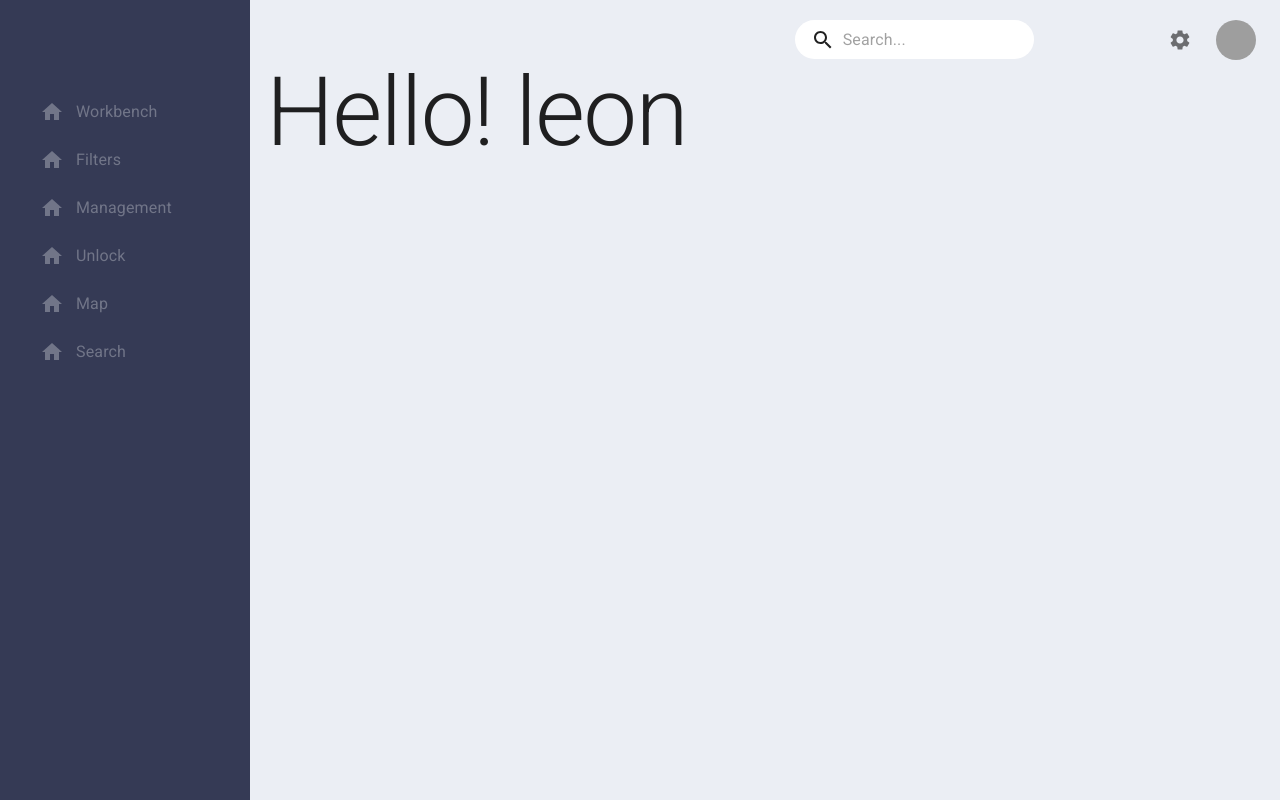
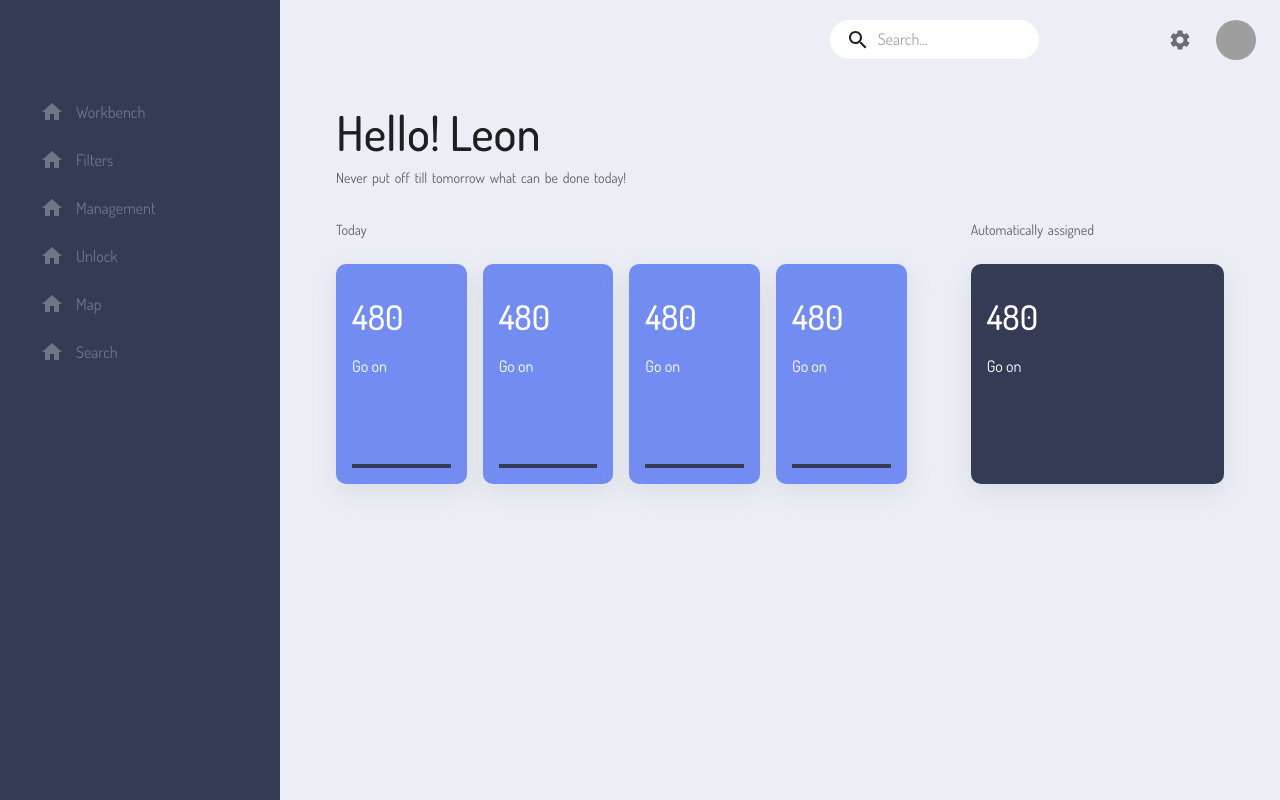
Before and after one commit to theubaidahmed/simple_dashboard, a React (Create React App) app: page / in a window 1280 px wide. Built offline with nearby package versions, Linux system fonts and the light colour scheme; grey boxes are pictures that could not be loaded.

Commit message:
stats card component made

```diff
--- a/public/index.html
+++ b/public/index.html
@@ -7,9 +7,15 @@
         <meta name="theme-color" content="#000000" />
         <meta name="description" content="Web site created using create-react-app" />
         <link rel="apple-touch-icon" href="%PUBLIC_URL%/logo192.png" />
-        <link
+        <!-- <link
             rel="stylesheet"
             href="https://fonts.googleapis.com/css?family=Roboto:300,400,500,700&display=swap"
+        /> -->
+        <link rel="preconnect" href="https://fonts.googleapis.com" />
+        <link rel="preconnect" href="https://fonts.gstatic.com" crossorigin />
+        <link
+            href="https://fonts.googleapis.com/css2?family=Dosis:wght@300;400;500;600;700&display=swap"
+            rel="stylesheet"
         />
 
         <title>React App</title>
--- a/src/components/Header.jsx
+++ b/src/components/Header.jsx
@@ -3,11 +3,9 @@ import {
     Box,
     IconButton,
     Toolbar,
-    Typography,
     Drawer,
     List,
     ListItem,
-    ListItemButton,
     ListItemIcon,
     ListItemText,
     Grid,
@@ -19,7 +17,7 @@ import React, { useState } from 'react';
 import sidebarLinks from '../services/sidebarLinks';
 import Search from './Search';
 
-const drawerWidth = 250;
+const drawerWidth = 280;
 
 const drawer = (
     <Box bgcolor='primary.main' display='flex' flexDirection='column' height='100%' pt={10}>
@@ -131,7 +129,7 @@ const Header = props => {
                 component='main'
                 sx={{
                     flexGrow: 1,
-                    p: 2,
+                    p: 4,
                     width: { md: `calc(100% - ${drawerWidth}px)` },
                     minHeight: 'calc(100vh - 40px)',
                     mt: 5,
--- /dev/null
+++ b/src/components/StatsCard.jsx
@@ -0,0 +1,35 @@
+import { Box, Card, LinearProgress, Typography } from '@mui/material';
+import React from 'react';
+
+const StatsCard = props => {
+    const { color, stats, caption } = props;
+    return (
+        <Card variant='stats' color={color} elevation={0}>
+            <Box>
+                <Typography variant='h4' fontWeight={500} my={2}>
+                    {stats}
+                </Typography>
+                <Typography variant='body1'>{caption}</Typography>
+            </Box>
+
+            <Box>
+                <LinearProgress variant='determinate' />
+            </Box>
+        </Card>
+    );
+};
+
+export default StatsCard;
+
+// function LinearProgressWithLabel(props) {
+//     return (
+//         <Box sx={{ display: 'flex', alignItems: 'center' }}>
+//             <Box sx={{ width: '100%', mr: 1 }}></Box>
+//             <Box sx={{ minWidth: 35 }}>
+//                 <Typography variant='body2' color='text.secondary'>{`${Math.round(
+//                     props.value
+//                 )}%`}</Typography>
+//             </Box>
+//         </Box>
+//     );
+// }
--- a/src/pages/Dashboard.jsx
+++ b/src/pages/Dashboard.jsx
@@ -1,8 +1,50 @@
-import { Typography } from '@mui/material';
+import { Box, Container, Grid, Typography } from '@mui/material';
 import React from 'react';
+import StatsCard from '../components/StatsCard';
 
 const Dashboard = () => {
-    return <Typography variant='h1'>Hello! leon</Typography>;
+    return (
+        <Container maxWidth='false'>
+            <Box my={4}>
+                <Typography variant='h3' fontWeight={500} mb={1}>
+                    Hello! Leon
+                </Typography>
+                <Typography variant='body2' color='text.secondary' sx={{ wordSpacing: '2px' }}>
+                    Never put off till tomorrow what can be done today!{' '}
+                </Typography>
+            </Box>
+            <Grid container spacing={8}>
+                <Grid item xs={12} lg={8}>
+                    <Typography
+                        variant='body2'
+                        color='text.secondary'
+                        mb={3}
+                        sx={{ wordSpacing: '2px' }}>
+                        Today
+                    </Typography>
+                    <Grid container spacing={2}>
+                        {Array(4)
+                            .fill(0)
+                            .map(item => (
+                                <Grid item xs={12} sm={6} md={3} lg={3}>
+                                    <StatsCard color='secondary' stats='480' caption='Go on' />
+                                </Grid>
+                            ))}
+                    </Grid>
+                </Grid>
+                <Grid item xs={12} lg={4}>
+                    <Typography
+                        variant='body2'
+                        color='text.secondary'
+                        sx={{ wordSpacing: '2px' }}
+                        mb={3}>
+                        Automatically assigned
+                    </Typography>
+                    <StatsCard color='primary' stats='480' caption='Go on' />
+                </Grid>
+            </Grid>
+        </Container>
+    );
 };
 
 export default Dashboard;
--- a/src/style/theme.js
+++ b/src/style/theme.js
@@ -5,8 +5,56 @@ const theme = createTheme({
         primary: {
             main: '#353A55',
         },
+        secondary: {
+            main: '#738CF2',
+        },
+        tertiary: {
+            main: '#FD9898',
+        },
         background: {
             default: '#EBEEF4',
+        },
+    },
+    typography: {
+        fontFamily: "'Dosis', sans-serif",
+    },
+    components: {
+        MuiCard: {
+            variants: [
+                {
+                    props: { variant: 'stats' },
+                    style: {
+                        padding: '16px',
+                        boxShadow: 'rgba(149, 157, 165, 0.2) 0px 8px 24px',
+                        borderRadius: '10px',
+                        display: 'flex',
+                        flexDirection: 'column',
+                        justifyContent: 'space-between',
+                        minHeight: '220px',
+                    },
+                },
+                {
+                    props: { color: 'primary' },
+                    style: ({ theme }) => ({
+                        backgroundColor: theme.palette.primary.main,
+                        color: 'white',
+                    }),
+                },
+                {
+                    props: { color: 'secondary' },
+                    style: ({ theme }) => ({
+                        backgroundColor: theme.palette.secondary.main,
+                        color: 'white',
+                    }),
+                },
+                {
+                    props: { color: 'tertiary' },
+                    style: ({ theme }) => ({
+                        backgroundColor: theme.palette.tertiary.main,
+                        color: 'white',
+                    }),
+                },
+            ],
         },
     },
 });
```
